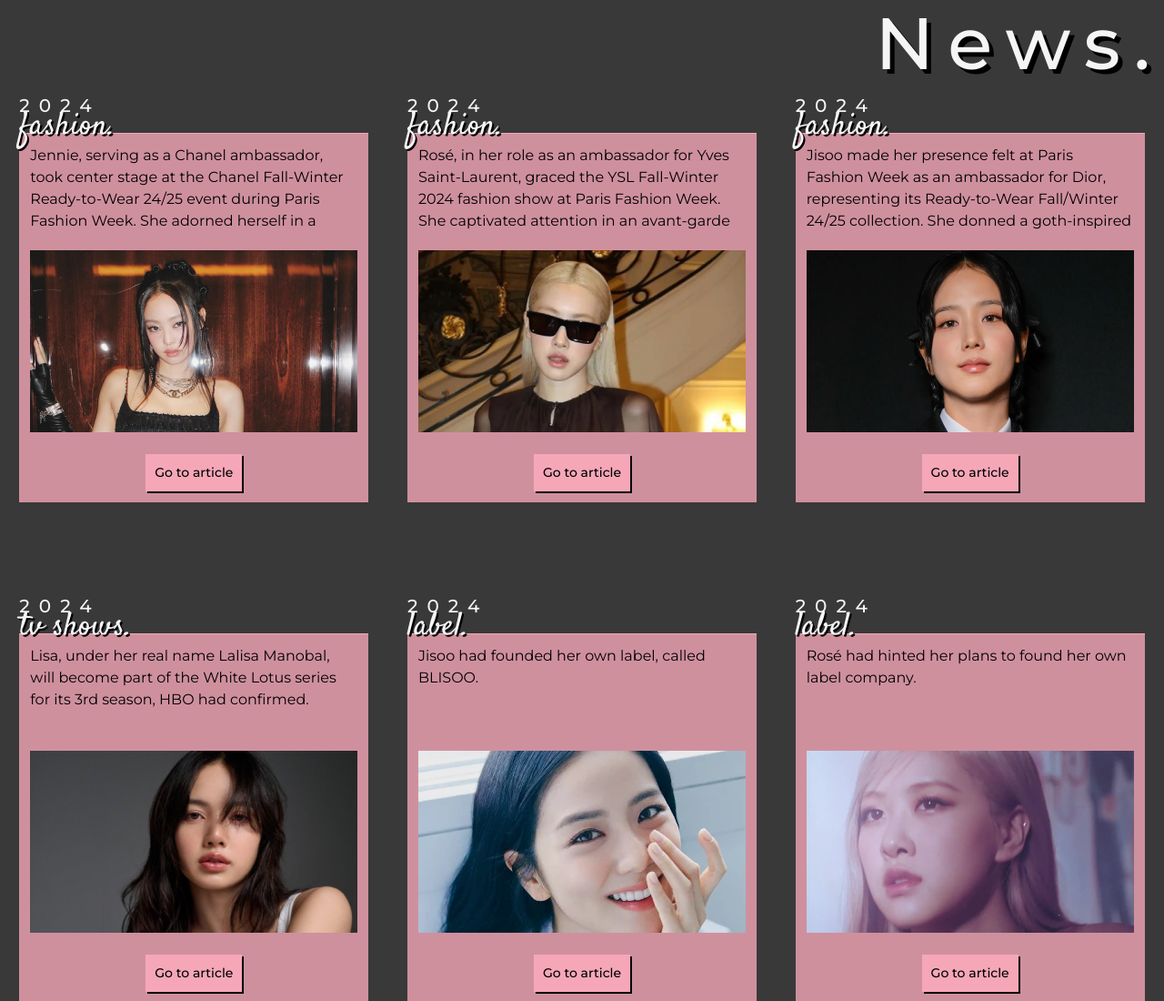
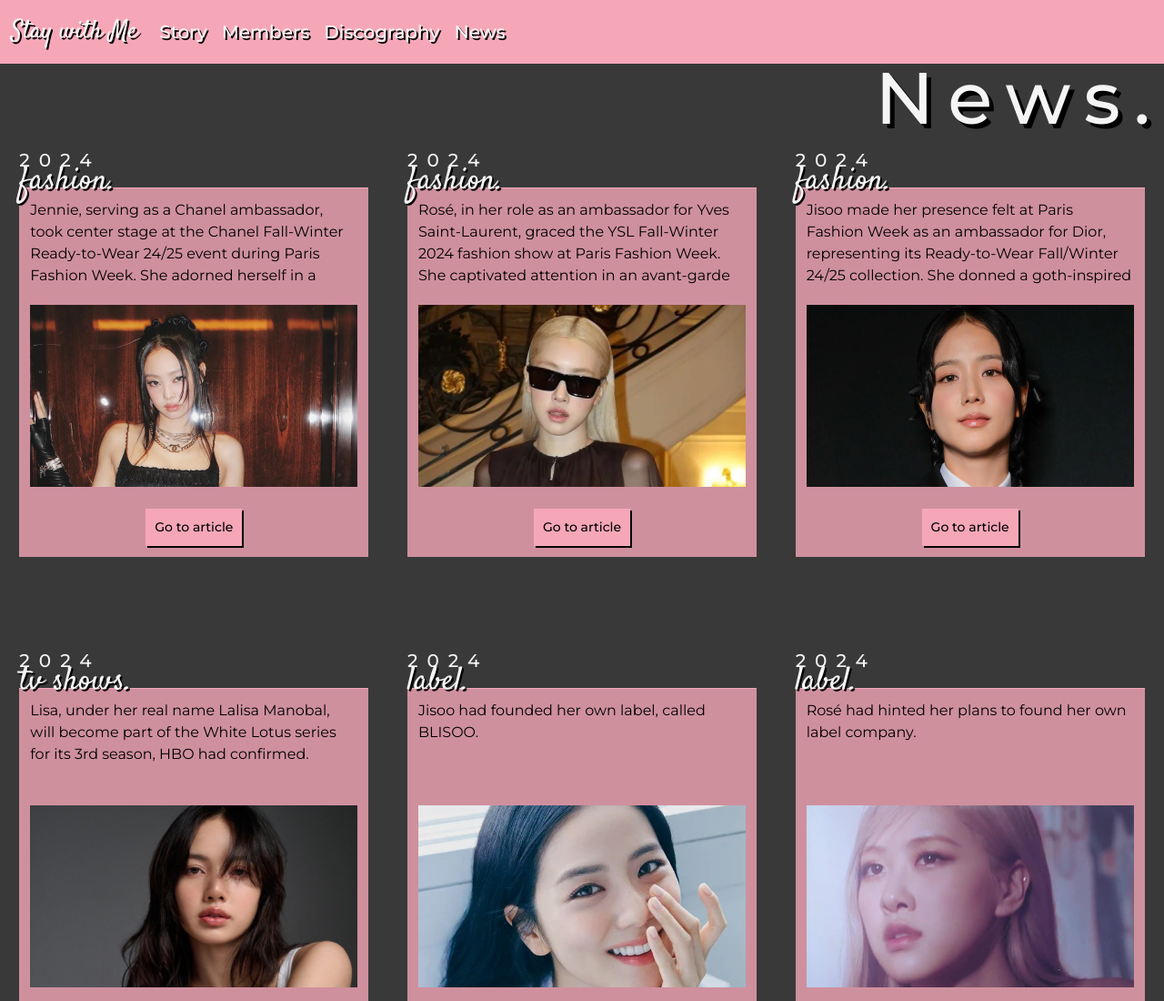
Before and after one commit to ale-koi/stay-with-me, a website: page pages/news.html in a window 1280 px wide. Shown: the top 1100 px of the page at 91% size. Drawn offline with nearby package versions, Linux system fonts and the light colour scheme.

Commit message:
minor details

```diff
--- a/pages/news.html
+++ b/pages/news.html
@@ -12,7 +12,33 @@
         <title>News - Stay with Me.</title>
     </head>
     <body>
+        <header>
+          <nav class="navbar navbar-expand-lg" style="background-color: #F5A7B8;"">
+            <div class="container-fluid">
+              <a class="navbar-brand" href="../index.html">Stay with Me</a>
+              <button class="navbar-toggler" type="button" data-bs-toggle="collapse" data-bs-target="#navbarSupportedContent" aria-controls="navbarSupportedContent" aria-expanded="false" aria-label="Toggle navigation">
+                <span class="navbar-toggler-icon"></span>
+              </button>
+              <div class="collapse navbar-collapse" id="navbarSupportedContent">
+                <ul class="navbar-nav me-auto mb-2 mb-lg-0">
+                  <li class="nav-item">
+                    <a class="nav-link" href="./story.html">Story</a>
+                  </li>
+                  <li class="nav-item">
+                    <a class="nav-link" href="./members.html">Members</a>
+                  </li>
+                  <li class="nav-item">
+                    <a class="nav-link" href="./discography.html">Discography</a>
+                  </li>
+                  <li class="nav-item">
+                    <a class="nav-link" href="#">News</a>
+                  </li>
+                </ul>
 
+              </div>
+            </div>
+          </nav>
+        </header>
 		<main>
 			<div class="news-mainbody">
 				<h1>News.</h1>
```
